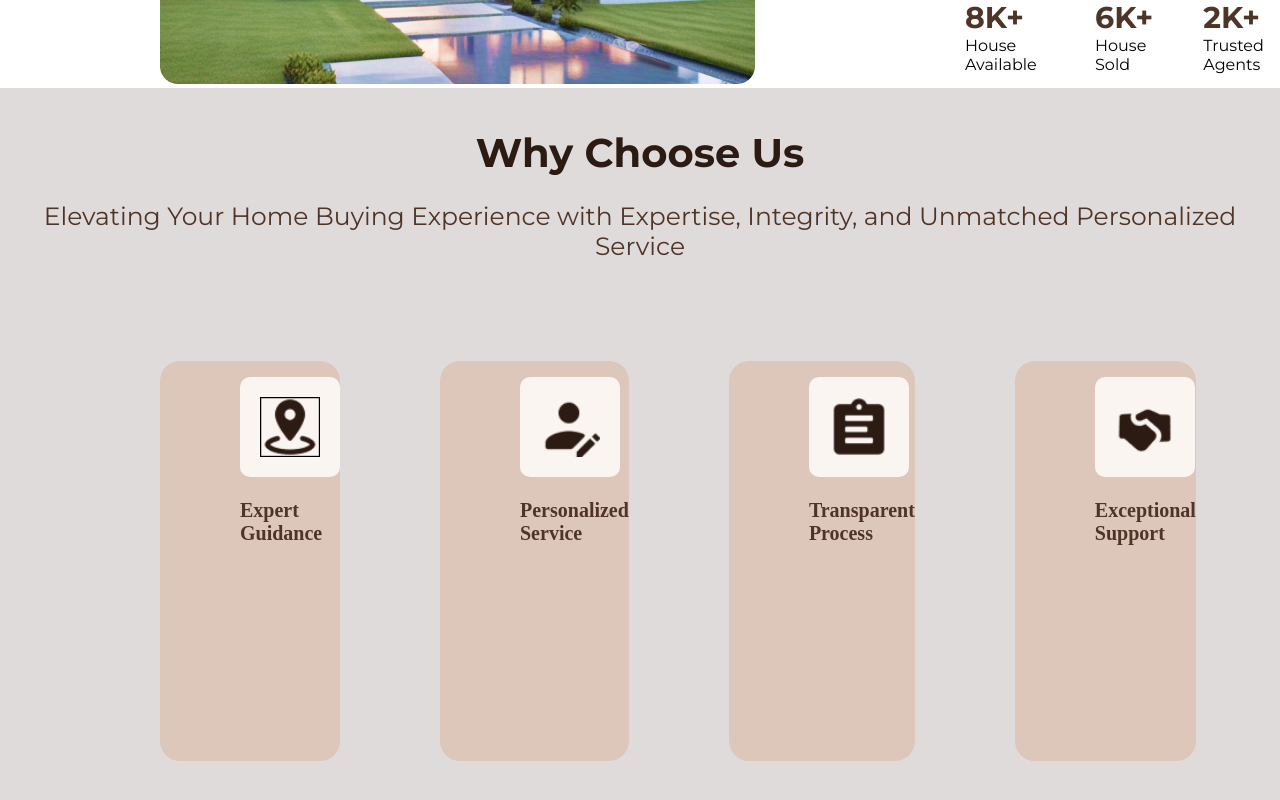
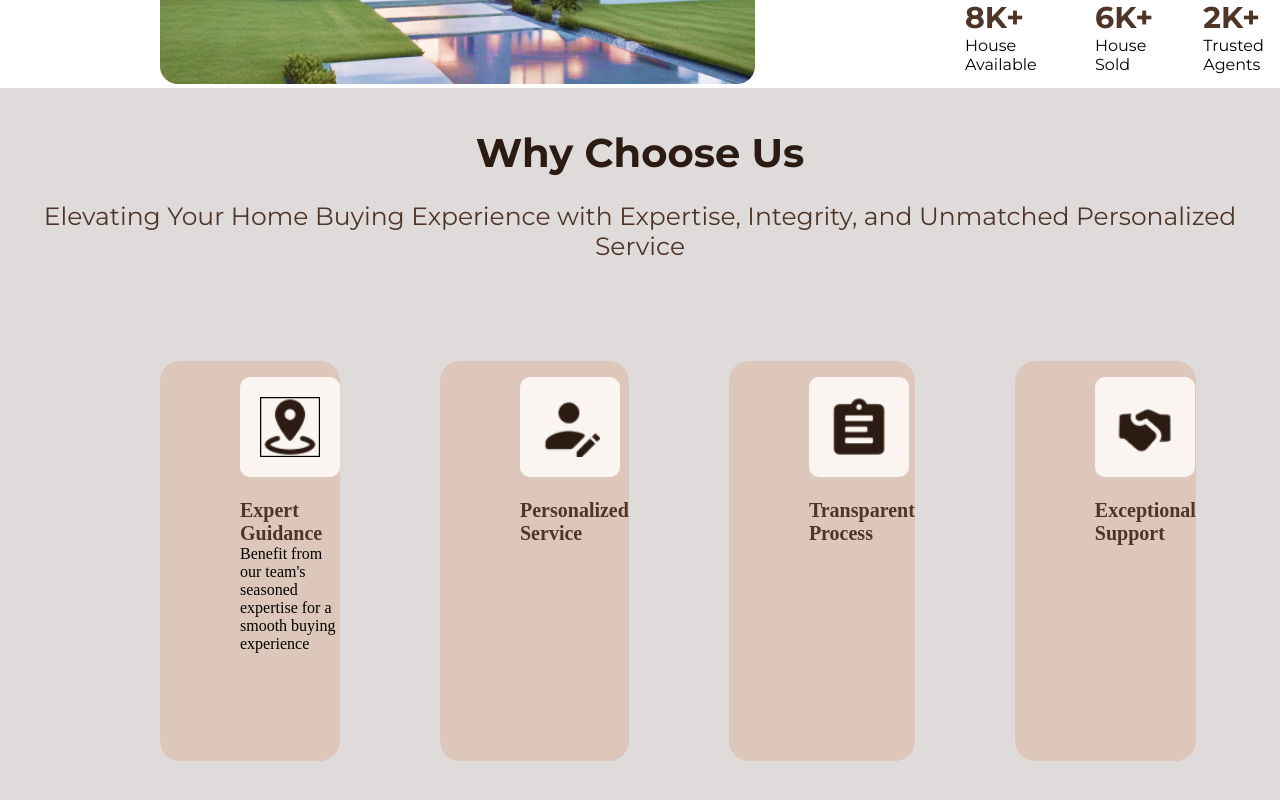
Before and after one commit to gabrieljcoutinho/Projeto-Dwello, a React (Create React App) app: page / in a window 1280 px wide. Shown: the part 1096-1896 px from the top of the page. Built offline with nearby package versions, Linux system fonts and the light colour scheme.

Commit message:
conteudo paragrafo

```diff
--- a/src/components/WhyChosee.jsx
+++ b/src/components/WhyChosee.jsx
@@ -25,7 +25,7 @@ const WhyChosee = () => {
 
                             <h4 className="tituloWhyChoseeDivs">Expert Guidance</h4>
                             <p className="paragrafoWhyChooseUs">
-
+                            Benefit from our team's seasoned expertise for a smooth buying experience
                             </p>
                             </div>
 
```
